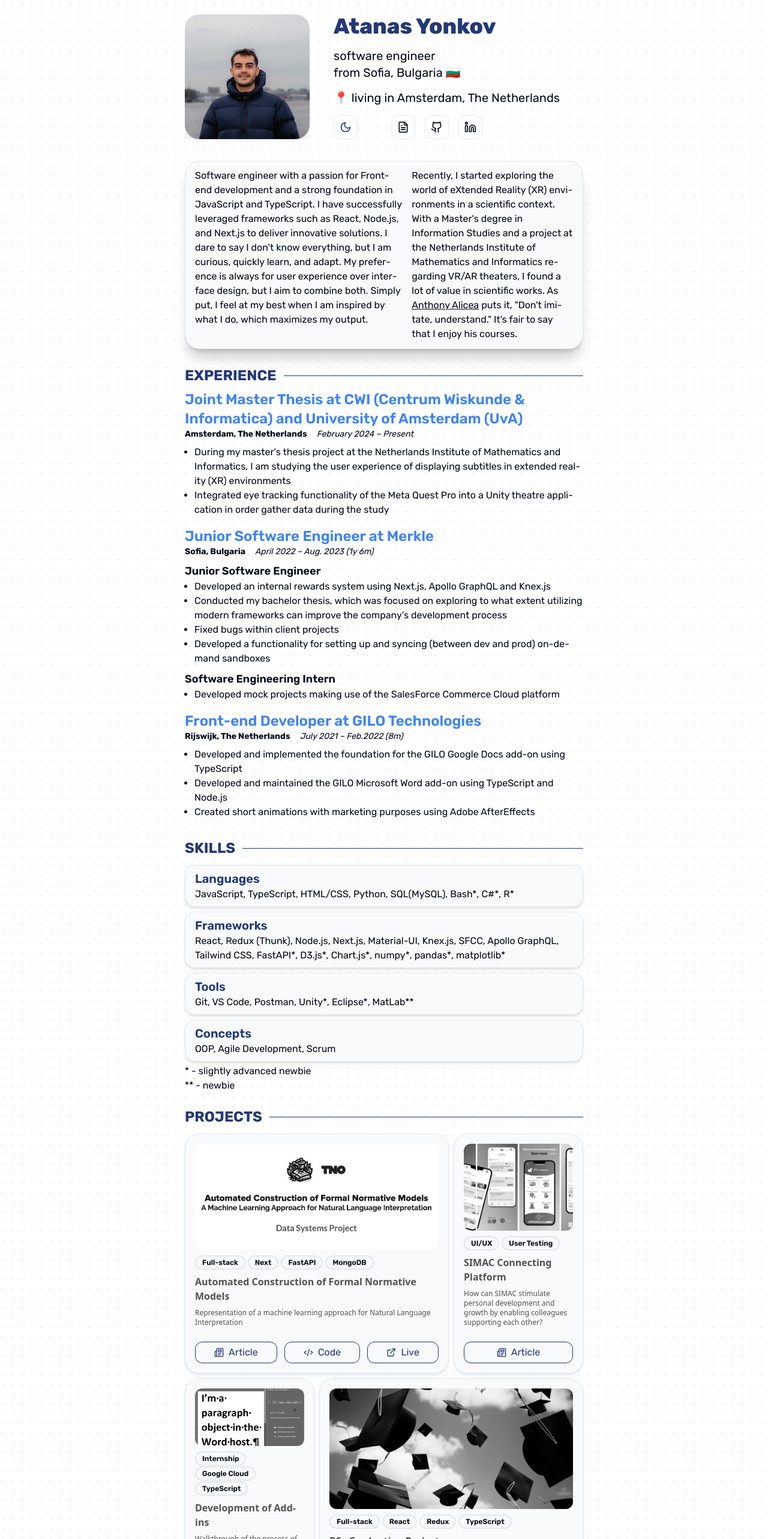
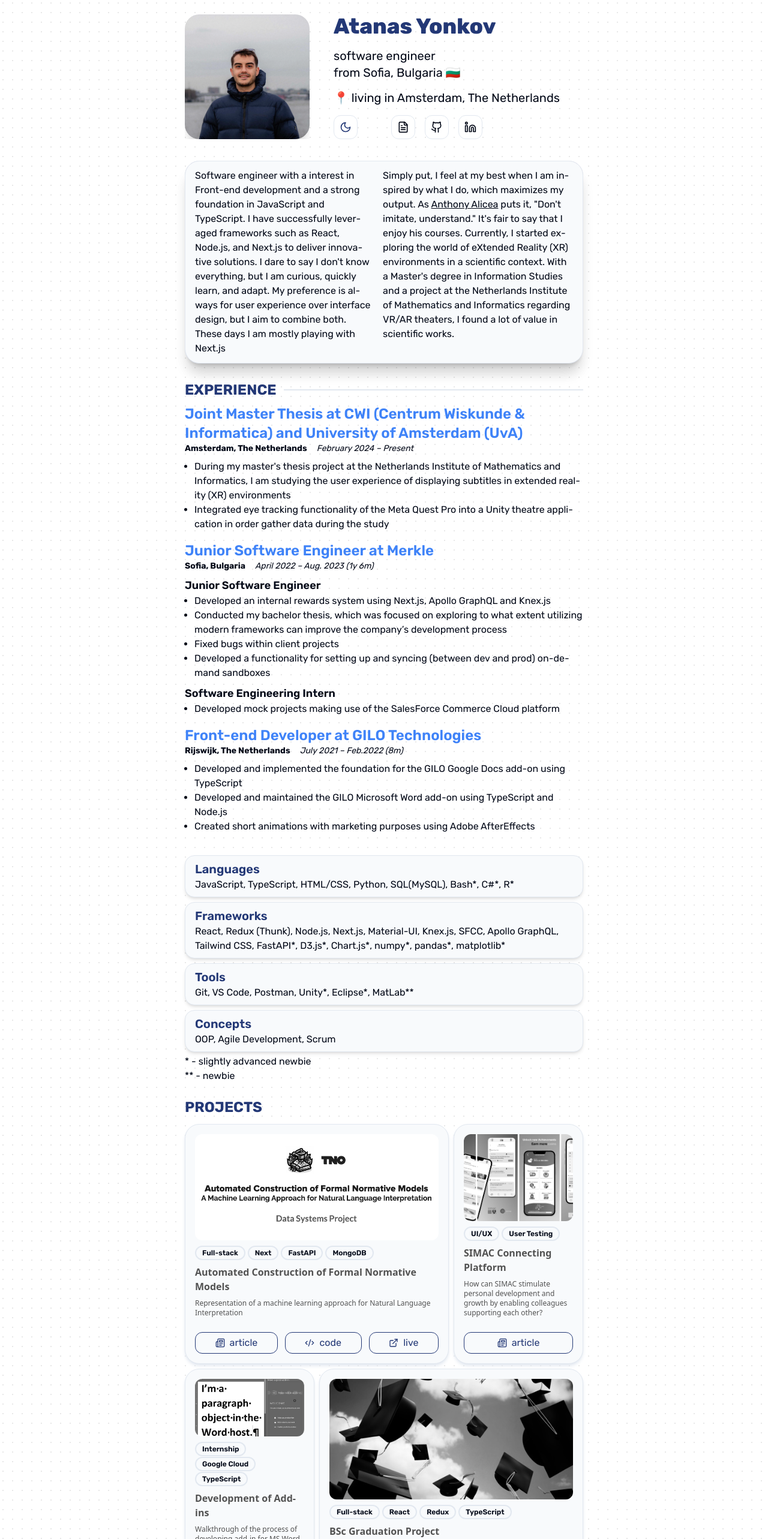
Before and after one commit to ayonkov1/portfolio, a Next.js app: page / in a window 1280 px wide. Shown: the top 2566 px of the page at 60% size. Built offline with nearby package versions, Linux system fonts and the light colour scheme.

Commit message:
Optimisations

```diff
--- a/src/components/core/title.tsx
+++ b/src/components/core/title.tsx
@@ -17,3 +17,12 @@ export const SubTitle = ({ text }: { text: string }) => {
 export const Text = ({ children, text }: Props) => {
   return <p className="text-sm lg:text-base hyphens-auto">{children || text}</p>
 }
+
+export const TitleWithDivider = ({ children }: Props) => {
+  return (
+    <div className="inline-flex items-center justify-start w-full">
+      <span className="pr-3">{children}</span>
+      <hr className="w-full h-px border" />
+    </div>
+  )
+}
--- a/src/components/custom/sections/certificates.tsx
+++ b/src/components/custom/sections/certificates.tsx
@@ -1,16 +1,10 @@
-import { SubTitle, Title, Text } from '@/components/core/title'
+import { SubTitle, Title, Text, TitleWithDivider } from '@/components/core/title'
 import { certificates } from '@/components/data/certificates'
 import Link from 'next/link'
 
 export const Certificates = () => {
   return (
     <div>
-      <div className="inline-flex items-center justify-start w-full mb-2">
-        <span className="pr-3">
-          <Title text="CERTIFICATES" />
-        </span>
-        <hr className="w-full h-px bg-blue-900 dark:bg-blue-300 border-0" />
-      </div>
       <div className="grid grid-cols-1 md:grid-cols-2 lg:grid-cols-3 xl:grid-cols-4 md:gap-2 py-1 pb-6 pt-2">
         {certificates.map((certificate, index) => (
           <div
--- a/src/components/custom/sections/education.tsx
+++ b/src/components/custom/sections/education.tsx
@@ -1,16 +1,14 @@
-import { Title, Text } from '@/components/core/title'
+import { Title, Text, TitleWithDivider } from '@/components/core/title'
 import { education } from '@/components/data/education'
 import React from 'react'
 
 const Education = () => {
   return (
     <div>
-      <div className="inline-flex items-center justify-start w-full">
-        <span className="pr-3">
-          <Title text="EDUCATION" />
-        </span>
-        <hr className="w-full h-px bg-blue-900 dark:bg-blue-300 border-0" />
-      </div>
+      <TitleWithDivider>
+        <Title text="EDUCATION" />
+      </TitleWithDivider>
+
       {education.map((edu, index) => (
         <div key={index} className="text-sm lg:text-lg py-1 pb-2">
           <p className="text-md lg:text-2xl font-semibold pt-1 text-blue-500 dark:text-blue-200 hyphens-auto">
--- a/src/components/custom/sections/experience.tsx
+++ b/src/components/custom/sections/experience.tsx
@@ -1,16 +1,13 @@
-import { Title, Text } from '@/components/core/title'
+import { Title, Text, TitleWithDivider } from '@/components/core/title'
 import React from 'react'
 import { experiences } from '@/components/data/experiences'
 
 function ExperienceSection() {
   return (
     <div>
-      <div className="inline-flex items-center justify-start w-full">
-        <span className="pr-3">
-          <Title text="EXPERIENCE" />
-        </span>
-        <hr className="w-full h-px bg-blue-900 dark:bg-blue-300 border-0" />
-      </div>
+      <TitleWithDivider>
+        <Title text="EXPERIENCE" />
+      </TitleWithDivider>
 
       {experiences.map((exp, index) => (
         <div key={index} className="text-sm lg:text-lg py-1 pb-2">
--- a/src/components/custom/sections/projects.tsx
+++ b/src/components/custom/sections/projects.tsx
@@ -2,19 +2,13 @@ import React from 'react'
 
 import { BentoGrid, BentoGridItem } from '@/components/ui/bento-grid'
 
-import { Title } from '@/components/core/title'
+import { Title, TitleWithDivider } from '@/components/core/title'
 import { items } from '@/components/data/projects'
 
 export function Projects() {
   return (
     <div>
-      <div className="inline-flex items-center justify-start w-full">
-        <span className="pr-3">
-          <Title text="PROJECTS" />
-        </span>
-        <hr className="w-full h-px bg-blue-900 dark:bg-blue-300 border-0" />
-      </div>
-
+      <Title text="PROJECTS" />
       <BentoGrid className="py-1 mt-2 gap-2">
         {items.map((item, i) => (
           <BentoGridItem
--- a/src/components/custom/sections/summary.tsx
+++ b/src/components/custom/sections/summary.tsx
@@ -12,16 +12,13 @@ const Summary = () => {
             <div className="relative shadow-xl bg-slate-50 dark:bg-slate-800 dark:bg-opacity-85 border py-3 px-4 h-full overflow-hidden rounded-3xl flex flex-col justify-end items-start">
               <div className="flex flex-col lg:flex-row gap-1 lg:gap-4">
                 <Text>
-                  Software engineer with a passion for Front-end development and a strong foundation in JavaScript and TypeScript.
+                  Software engineer with a interest in Front-end development and a strong foundation in JavaScript and TypeScript.
                   I have successfully leveraged frameworks such as React, Node.js, and Next.js to deliver innovative solutions. I
                   dare to say I don't know everything, but I am curious, quickly learn, and adapt. My preference is always for
-                  user experience over interface design, but I aim to combine both. Simply put, I feel at my best when I am
-                  inspired by what I do, which maximizes my output.
+                  user experience over interface design, but I aim to combine both. These days I am mostly playing with Next.js
                 </Text>
                 <Text>
-                  Recently, I started exploring the world of eXtended Reality (XR) environments in a scientific context. With a
-                  Master's degree in Information Studies and a project at the Netherlands Institute of Mathematics and Informatics
-                  regarding VR/AR theaters, I found a lot of value in scientific works. As{' '}
+                  Simply put, I feel at my best when I am inspired by what I do, which maximizes my output. As{' '}
                   <Link
                     href="https://anthonyalicea.com/"
                     as="https://anthonyalicea.com/"
@@ -31,7 +28,10 @@ const Summary = () => {
                   >
                     Anthony Alicea
                   </Link>{' '}
-                  puts it, "Don't imitate, understand." It's fair to say that I enjoy his courses.
+                  puts it, "Don't imitate, understand." It's fair to say that I enjoy his courses. Currently, I started exploring
+                  the world of eXtended Reality (XR) environments in a scientific context. With a Master's degree in Information
+                  Studies and a project at the Netherlands Institute of Mathematics and Informatics regarding VR/AR theaters, I
+                  found a lot of value in scientific works.
                 </Text>
               </div>
             </div>
--- a/src/components/custom/sections/technical-skills.tsx
+++ b/src/components/custom/sections/technical-skills.tsx
@@ -1,4 +1,4 @@
-import { SubTitle, Title, Text } from '@/components/core/title'
+import { SubTitle, Title, Text, TitleWithDivider } from '@/components/core/title'
 import React from 'react'
 
 const projects = [
@@ -21,13 +21,6 @@ const projects = [
 const TechnicallSkills = () => {
   return (
     <div>
-      <div className="inline-flex items-center justify-start w-full mb-2">
-        <span className="pr-3">
-          <Title text="SKILLS" />
-        </span>
-        <hr className="w-full h-px bg-blue-900 dark:bg-blue-300 border-0" />
-      </div>
-
       <div className="py-1 flex flex-wrap flex-col lg:flex-row flex-grow lg:gap-2">
         {projects.map((project, index) => (
           <div
--- a/src/components/ui/bento-grid.tsx
+++ b/src/components/ui/bento-grid.tsx
@@ -14,11 +14,11 @@ const LinkButton = ({ children, link }: { children: ReactNode; link: string }) =
     <button
       className={`
     py-1 px-2 rounded-xl border
-    hover:bg-white dark:hover:bg-slate-700
-    text-blue-900 hover:text-blue-500
-    dark:text-blue-100 dark:hover:border-blue-100 hover:border-blue-400
-    text-sm transition border-blue-900 dark:border-slate-600
-    min-h-9 flex-grow`}
+    text-sm transition min-h-9 flex-grow
+    text-blue-900 border-blue-900 hover:bg-slate-200 hover:border-blue-300
+    dark:text-blue-100 dark:hover:border-blue-100 dark:hover:bg-slate-700
+    dark:border-slate-600
+    `}
     >
       <Link
         href={link}
@@ -98,17 +98,17 @@ export const BentoGridItem = ({
         <div className="flex flex-row gap-3 mt-2 lg:mt-6">
           {articleLink && (
             <LinkButton link={articleLink}>
-              <Text>Article</Text> <Newspaper className="h-4 w-4" />
+              <Text>article</Text> <Newspaper className="h-4 w-4" />
             </LinkButton>
           )}
           {codeLink && (
             <LinkButton link={codeLink}>
-              <Text>Code</Text> <Code2 className="h-4 w-4" />
+              <Text>code</Text> <Code2 className="h-4 w-4" />
             </LinkButton>
           )}
           {prodLink && (
             <LinkButton link={prodLink}>
-              <Text>Live</Text> <ExternalLink className="h-4 w-4" />
+              <Text>live</Text> <ExternalLink className="h-4 w-4" />
             </LinkButton>
           )}
         </div>
--- /dev/null
+++ b/src/components/ui/floating-navbar.tsx
@@ -0,0 +1,77 @@
+'use client'
+import React, { useState } from 'react'
+import { motion, AnimatePresence, useScroll, useMotionValueEvent } from 'framer-motion'
+import Link from 'next/link'
+import { cn } from '@/lib/utils'
+
+export const FloatingNav = ({
+  navItems,
+  className,
+}: {
+  navItems: {
+    name: string
+    link: string
+    icon?: JSX.Element
+  }[]
+  className?: string
+}) => {
+  const { scrollYProgress } = useScroll()
+
+  const [visible, setVisible] = useState(false)
+
+  useMotionValueEvent(scrollYProgress, 'change', (current) => {
+    // Check if current is not undefined and is a number
+    if (typeof current === 'number') {
+      let direction = current! - scrollYProgress.getPrevious()!
+
+      if (scrollYProgress.get() < 0.05) {
+        setVisible(false)
+      } else {
+        if (direction < 0) {
+          setVisible(true)
+        } else {
+          setVisible(false)
+        }
+      }
+    }
+  })
+
+  return (
+    <AnimatePresence mode="wait">
+      <motion.div
+        initial={{
+          opacity: 1,
+          y: -100,
+        }}
+        animate={{
+          y: visible ? 0 : -100,
+          opacity: visible ? 1 : 0,
+        }}
+        transition={{
+          duration: 0.2,
+        }}
+        className={cn(
+          'flex max-w-fit fixed top-10 inset-x-0 mx-auto border border-transparent dark:border-white/[0.2] rounded-full dark:bg-black bg-white shadow-[0px_2px_3px_-1px_rgba(0,0,0,0.1),0px_1px_0px_0px_rgba(25,28,33,0.02),0px_0px_0px_1px_rgba(25,28,33,0.08)] z-[5000] pr-2 pl-8 py-2  items-center justify-center space-x-4',
+          className
+        )}
+      >
+        {navItems.map((navItem: any, idx: number) => (
+          <Link
+            key={`link=${idx}`}
+            href={navItem.link}
+            className={cn(
+              'relative dark:text-neutral-50 items-center flex space-x-1 text-neutral-600 dark:hover:text-neutral-300 hover:text-neutral-500'
+            )}
+          >
+            <span className="block sm:hidden">{navItem.icon}</span>
+            <span className="hidden sm:block text-sm">{navItem.name}</span>
+          </Link>
+        ))}
+        <button className="border text-sm font-medium relative border-neutral-200 dark:border-white/[0.2] text-black dark:text-white px-4 py-2 rounded-full">
+          <span>Login</span>
+          <span className="absolute inset-x-0 w-1/2 mx-auto -bottom-px bg-gradient-to-r from-transparent via-blue-500 to-transparent  h-px" />
+        </button>
+      </motion.div>
+    </AnimatePresence>
+  )
+}
```
